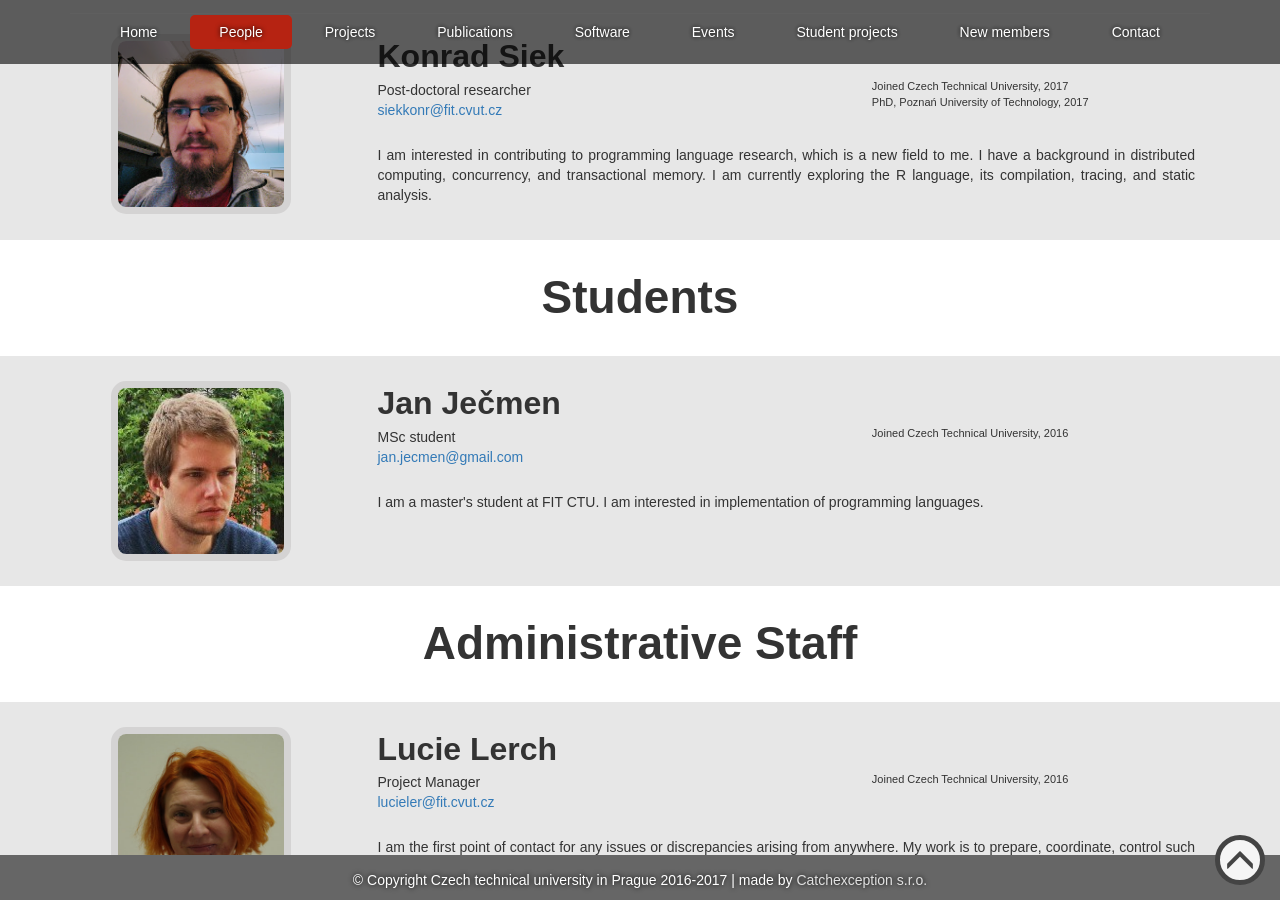
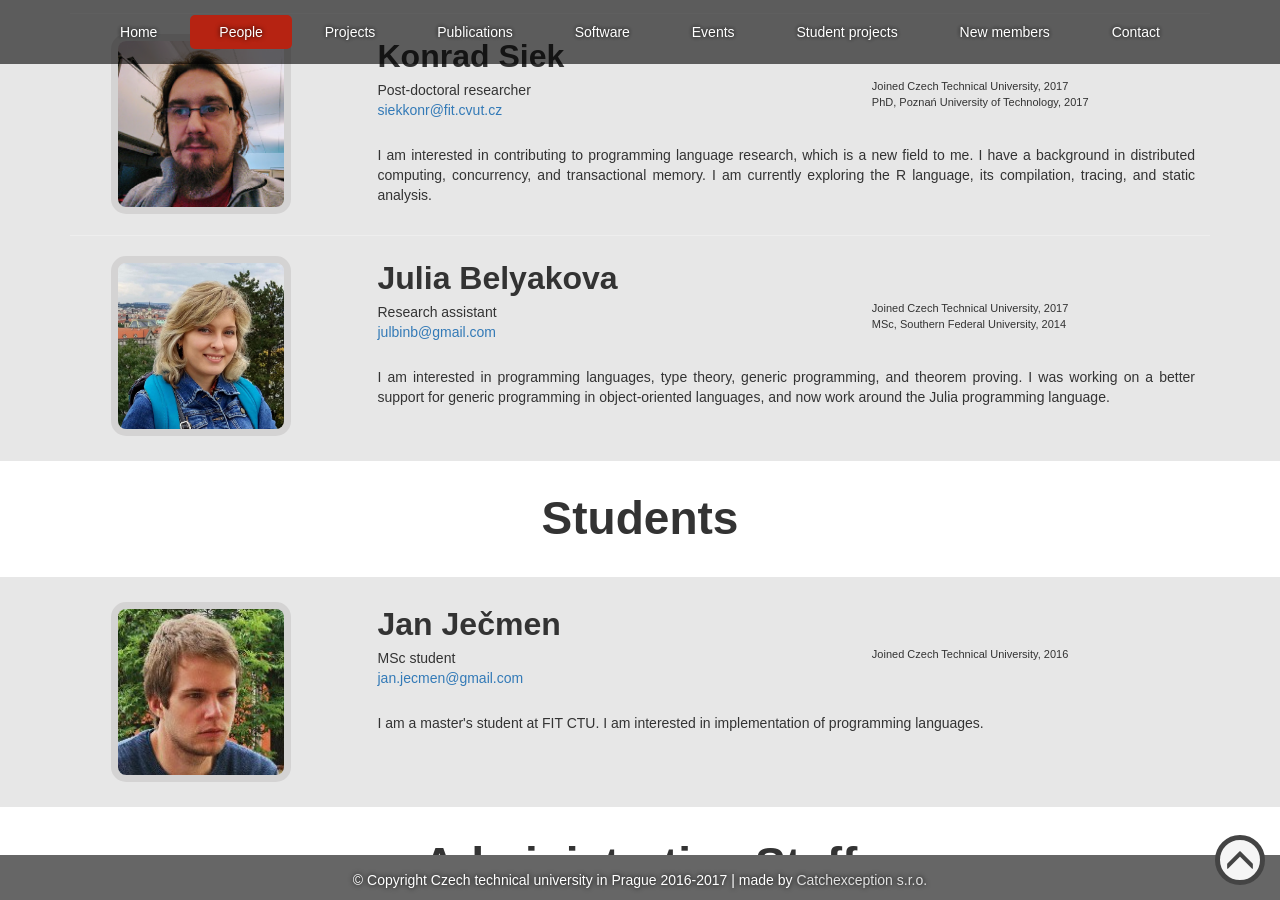
Before and after one commit to PRL-PRG/prl-prg.github.io, a Jekyll site: the page built from people.md, in a window 1280 px wide and 900 px high, scrolled down 1118 px. Built offline with Jekyll 4.4.1, drawn with Linux system fonts in a browser that asks for light colours.

Commit message:
Add Julia Belyakova into People

```diff
--- a/people.md
+++ b/people.md
@@ -61,6 +61,16 @@ people:
     - Joined Czech Technical University, 2017
     - PhD, Poznań University of Technology, 2017
     note: "I am interested in contributing to programming language research, which is a new field to me. I have a background in distributed computing, concurrency, and transactional memory. I am currently exploring the R language, its compilation, tracing, and static analysis."
+
+  - type: researcher
+    name: Julia Belyakova
+    photo: julia_belyakova.jpeg
+    title: Research assistant
+    email: julbinb@gmail.com
+    bio:
+    - Joined Czech Technical University, 2017
+    - MSc, Southern Federal University, 2014
+    note: "I am interested in programming languages, type theory, generic programming, and theorem proving. I was working on a better support for generic programming in object-oriented languages, and now work around the Julia programming language."
 
   - type: student
     name: Jan Ječmen
```
Also changed, not shown: images/people/julia_belyakova.jpeg (added).
